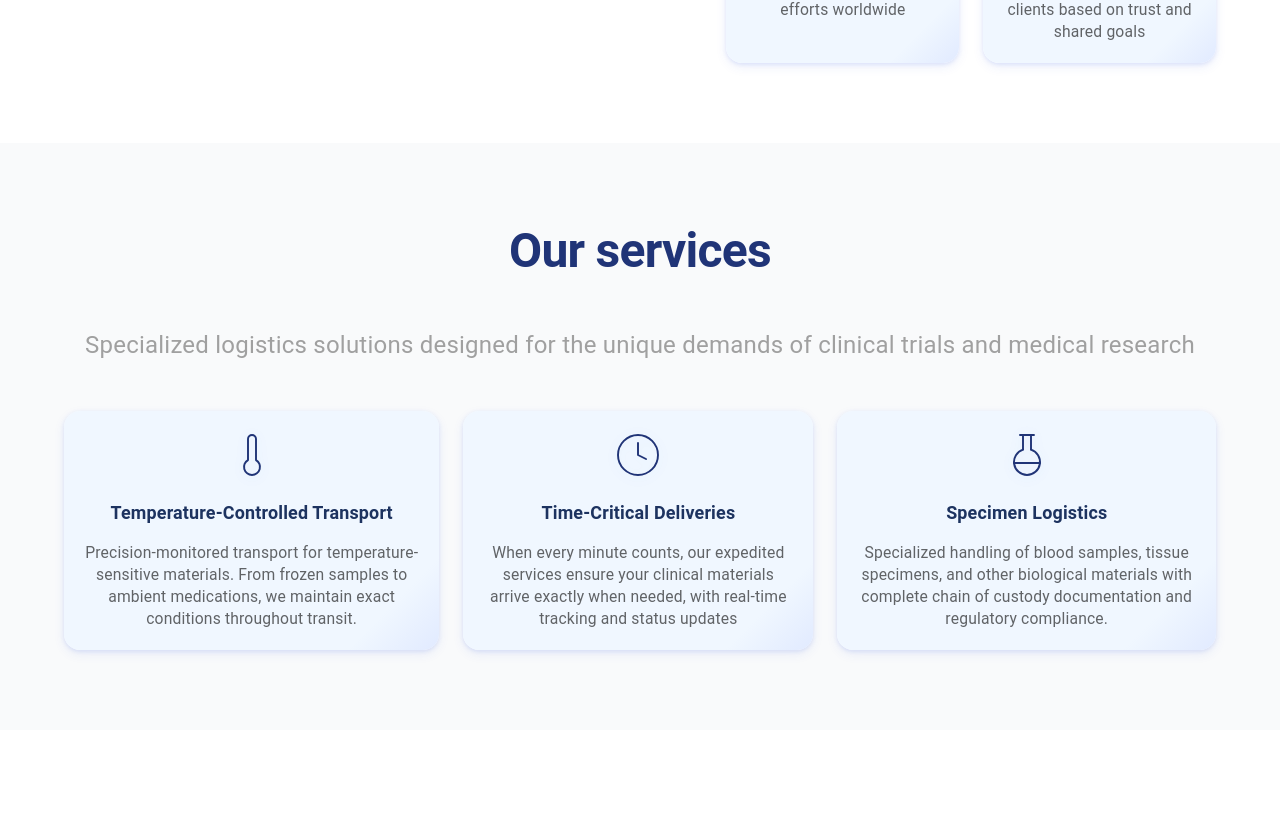
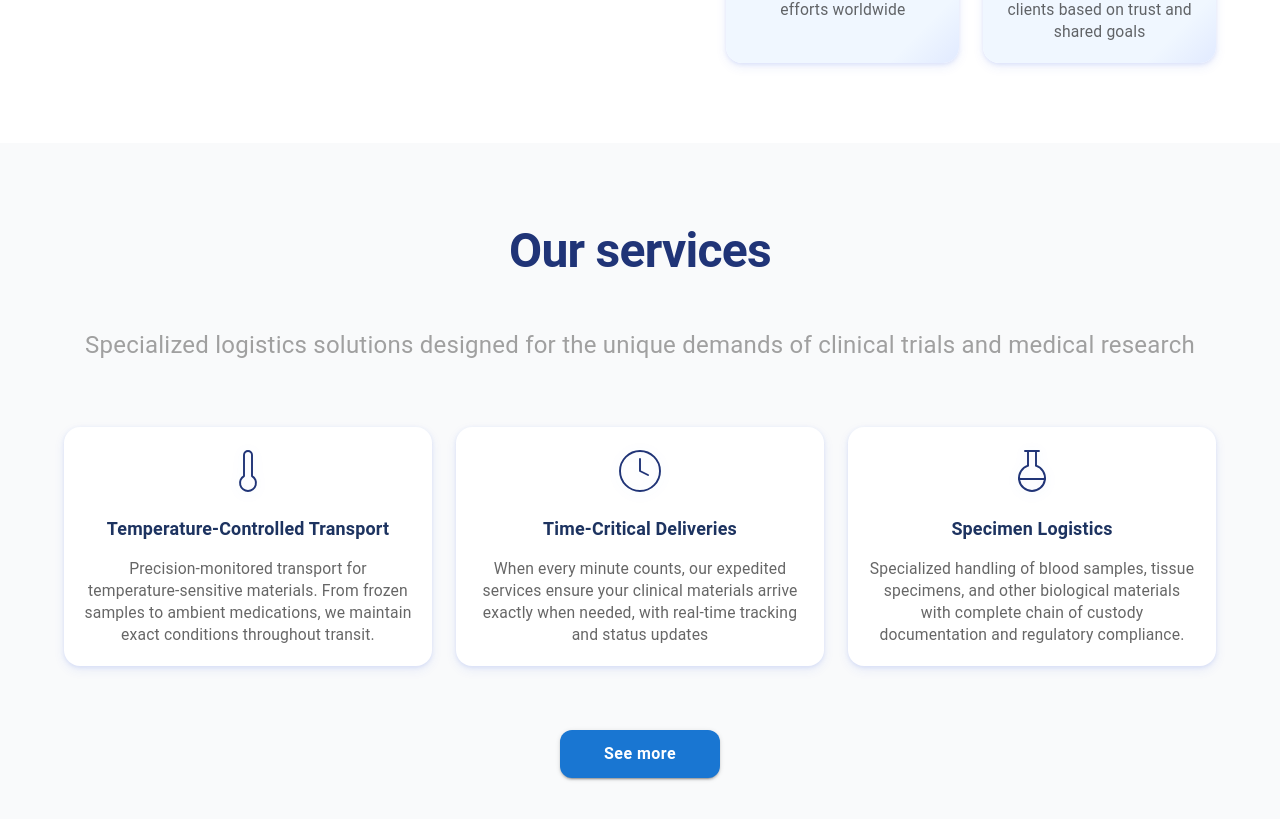
Before and after one commit to lukalomidzee/biotrans-landing-page, a React (Vite) app: page / in a window 1280 px wide. Shown: the part 1415-2234 px from the top of the page. Before the commit the page ends 2145 px from the top, so only its background shows below. Built offline with nearby package versions, Linux system fonts and the light colour scheme.

Commit message:
Finalized OurServicesSection

```diff
--- a/src/components/Card/Card.tsx
+++ b/src/components/Card/Card.tsx
@@ -4,42 +4,61 @@ interface CardProps {
   iconUrl?: string;
   width?: { xs?: string; sm?: string; md?: string; lg?: string; xl?: string };
   height?: string;
+  background?: string;
+  backgroundColor?: string;
+  hoverBackground?: string;
+  hoverBackgroundColor?: string;
   heading: string;
   paragraph: string;
 }
 
 const Card = ({
   iconUrl,
-  width = { xs: "100%" }, // Let grid handle width
-  height = "100%", // Always fill grid row
+  width = { xs: "100%" },
+  height = "100%",
+  background,
+  backgroundColor,
+  hoverBackground,
+  hoverBackgroundColor,
   heading,
   paragraph,
-}: CardProps) => (
-  <Box
-    sx={{
+}: CardProps) => {
+  const cardStyles: any = {
     width,
     height,
-      minHeight: 150, // reduced from 210
-      background: "linear-gradient(135deg, #f0f7ff 85%, #e1eaff 100%)",
+    minHeight: 150,
     borderRadius: 4,
-      p: 2.5, // reduced from 4 (theme spacing units)
+    p: 2.5,
     boxShadow:
-        "0 4px 12px rgba(40,80,220,0.08), 0 1.5px 4px rgba(40,80,220,0.12)", // softer shadow
+      "0 4px 12px rgba(40,80,220,0.08), 0 1.5px 4px rgba(40,80,220,0.12)",
     display: "flex",
     flexDirection: "column",
     alignItems: "center",
     justifyContent: "flex-start",
-      gap: 1.5, // less gap between elements
-      transition: "box-shadow 0.25s, transform 0.2s",
+    gap: 1.5,
+    transition: "box-shadow 0.25s, transform 0.2s, background 0.18s",
     cursor: "pointer",
-      "&:hover": {
+  };
+
+  if (background) cardStyles.background = background;
+  else if (backgroundColor) cardStyles.backgroundColor = backgroundColor;
+  else
+    cardStyles.background =
+      "linear-gradient(135deg, #f0f7ff 85%, #e1eaff 100%)";
+
+  cardStyles["&:hover"] = {
     boxShadow:
       "0 8px 20px rgba(40,80,220,0.16), 0 3px 8px rgba(40,80,220,0.18)",
     transform: "translateY(-2px) scale(1.03)",
-        background: "linear-gradient(135deg, #e9f1fd 90%, #d7eaff 100%)",
-      },
-    }}
-  >
+    ...(hoverBackground
+      ? { background: hoverBackground }
+      : hoverBackgroundColor
+      ? { backgroundColor: hoverBackgroundColor }
+      : { background: "linear-gradient(135deg, #e9f1fd 90%, #d7eaff 100%)" }),
+  };
+
+  return (
+    <Box sx={cardStyles}>
       {iconUrl && (
         <Box
           component="img"
@@ -58,7 +77,7 @@ const Card = ({
         variant="h6"
         sx={{
           fontWeight: 600,
-        fontSize: { xs: "1rem", md: "1.12rem" }, // smaller font
+          fontSize: { xs: "1rem", md: "1.12rem" },
           color: "#1d3360",
           textAlign: "center",
           mb: 0.3,
@@ -72,7 +91,7 @@ const Card = ({
         color="text.secondary"
         sx={{
           textAlign: "center",
-        lineHeight: 1.4, // tighter lines
+          lineHeight: 1.4,
           fontSize: { xs: "0.9rem", md: "0.98rem" },
         }}
       >
@@ -80,5 +99,6 @@ const Card = ({
       </Typography>
     </Box>
   );
+};
 
 export default Card;
--- a/src/components/OurServices/OurServices.tsx
+++ b/src/components/OurServicesSection/OurServicesSection.tsx
@@ -1,4 +1,4 @@
-import { Box, Typography } from "@mui/material";
+import { Box, Button, Typography } from "@mui/material";
 import { motion } from "framer-motion";
 import temperatureSvg from "../../assets/icons/temperatureSvg.svg";
 import timeSvg from "../../assets/icons/timeSvg.svg";
@@ -48,6 +48,10 @@ const OurServices = () => {
         py: {
           xs: 6,
           md: 10,
+        },
+        gap: {
+          xs: 1,
+          md: 2,
         },
         boxSizing: "border-box",
       }}
@@ -103,12 +107,18 @@ const OurServices = () => {
       {/* Cards box */}
       <Box
         sx={{
-          display: "flex",
-          flexDirection: {
-            xs: "column",
-            lg: "row",
+          width: "100%",
+          display: "grid",
+          gridTemplateColumns: {
+            xs: "1fr",
+            md: "1fr 1fr 1fr",
           },
-          gap: 3,
+          gap: { xs: 2, md: 3 },
+          alignItems: "stretch",
+          mb: {
+            xs: 5,
+            md: 6,
+          },
         }}
       >
         {cardData.map((card, i) => (
@@ -127,10 +137,54 @@ const OurServices = () => {
               iconUrl={card.iconUrl}
               heading={card.heading}
               paragraph={card.paragraph}
+              backgroundColor="#FFFFFF"
+              hoverBackground="linear-gradient(135deg, #e9f2fd 85%, #f4f8fb 100%)"
+              height="100%" // This is KEY for grid alignment
             />
           </motion.div>
         ))}
       </Box>
+      <motion.div
+        initial={{ opacity: 0, y: 30 }}
+        whileInView={{ opacity: 1, y: 0 }}
+        viewport={{ once: true, amount: 0.15 }}
+        transition={{ duration: 0.7 }}
+      >
+        <Box>
+          <Button
+            variant="contained"
+            sx={{
+              width: {
+                xs: "8rem",
+                sm: "9rem",
+                md: "10rem",
+              },
+              height: {
+                xs: "2.5rem",
+                md: "3rem",
+              },
+              fontWeight: "bold",
+              borderRadius: "12px",
+              px: 3,
+              py: 1.5,
+              textTransform: "none",
+              fontSize: {
+                xs: "0.8rem",
+                sm: "0.9rem",
+                md: "1rem",
+              },
+              "&:focus": {
+                outline: "none",
+              },
+              "&:focus-visible": {
+                outline: "none",
+              },
+            }}
+          >
+            See more
+          </Button>
+        </Box>
+      </motion.div>
     </Box>
   );
 };
--- a/src/components/WhoWeAre/WhoWeAre.tsx
+++ b/src/components/WhoWeAre/WhoWeAre.tsx
@@ -168,6 +168,7 @@ const WhoWeAre = () => {
                 iconUrl={card.iconUrl}
                 heading={card.heading}
                 paragraph={card.paragraph}
+                background="linear-gradient(135deg, #f0f7ff 85%, #e1eaff 100%)"
               />
             </motion.div>
           ))}
--- a/src/routes/Homepage.tsx
+++ b/src/routes/Homepage.tsx
@@ -2,7 +2,7 @@ import { Box } from "@mui/material";
 import Header from "../components/Header/Header";
 import Introduction from "../components/Introduction/Introduction";
 import WhoWeAre from "../components/WhoWeAre/WhoWeAre";
-import OurServices from "../components/OurServices/OurServices";
+import OurServicesSection from "../components/OurServicesSection/OurServicesSection";
 
 const Homepage = () => {
   return (
@@ -17,7 +17,7 @@ const Homepage = () => {
       <Header />
       <Introduction />
       <WhoWeAre />
-      <OurServices />
+      <OurServicesSection />
     </Box>
   );
 };
```
Lines whose indentation alone changed are shown as unchanged.
